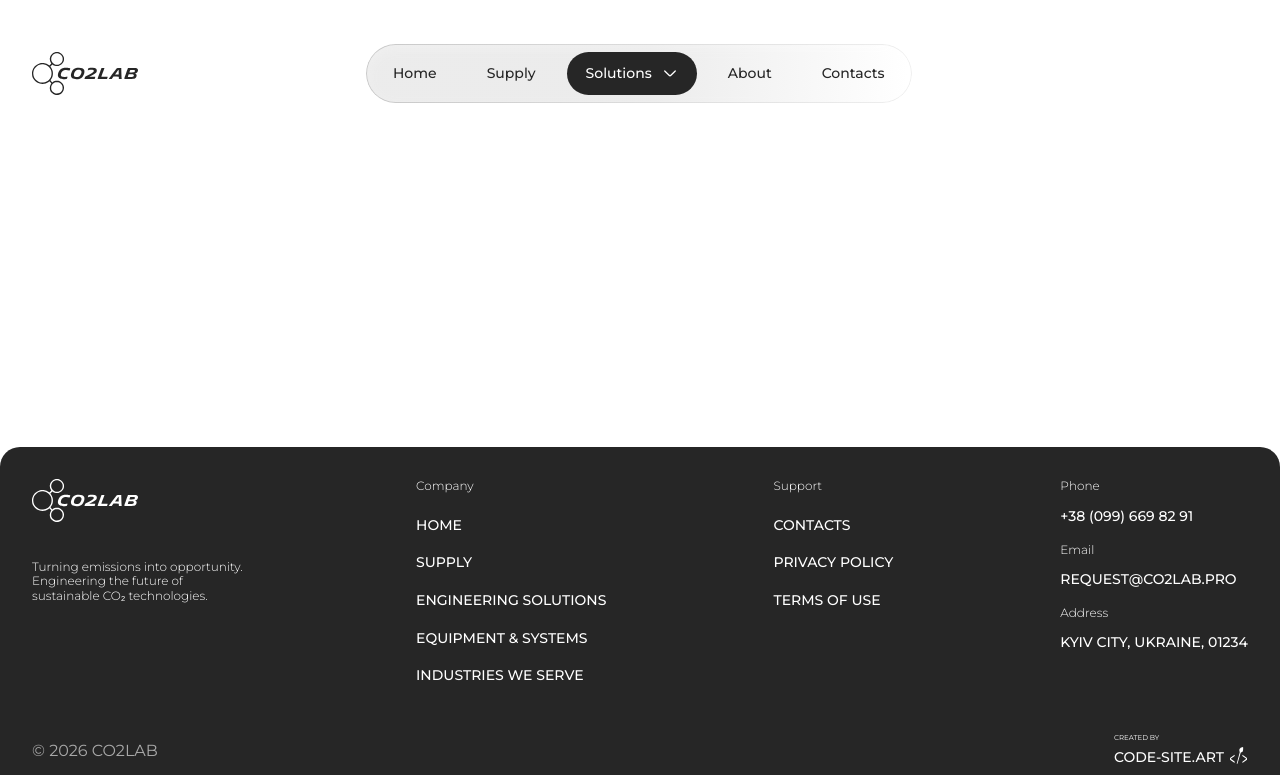
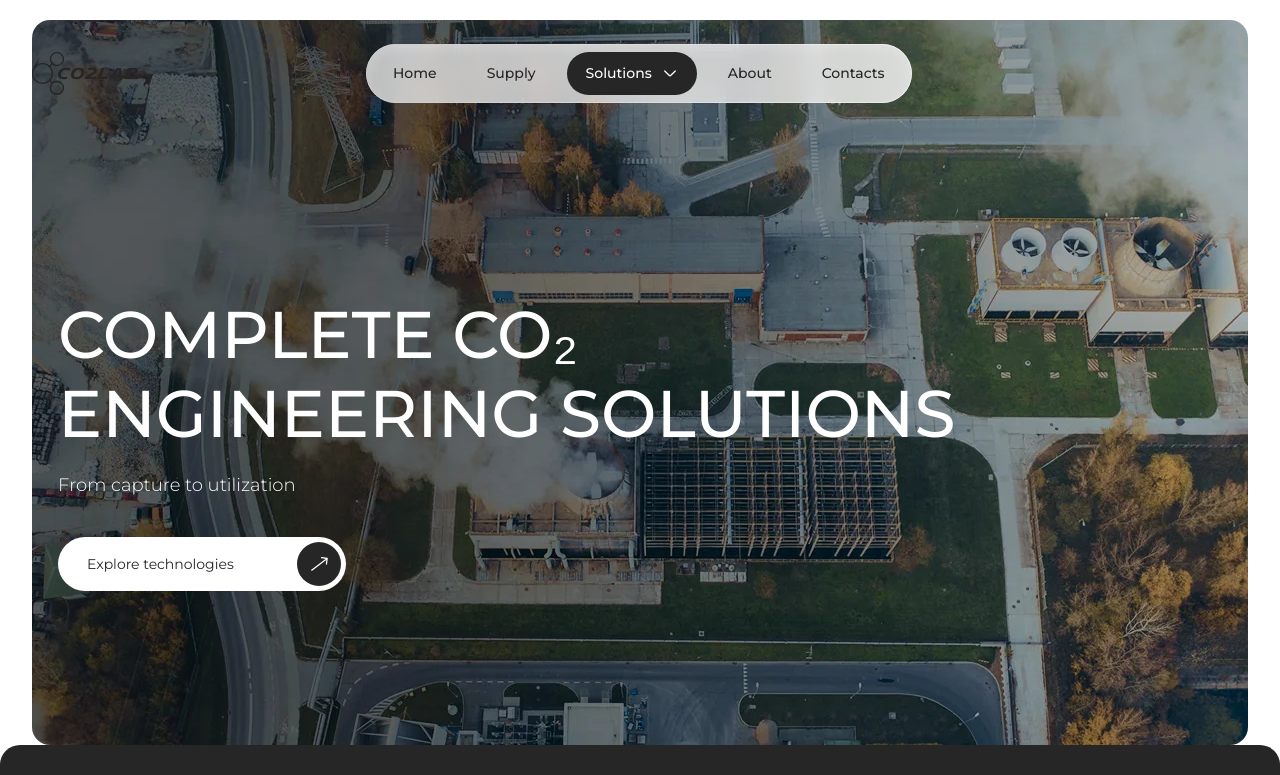
Before and after one commit to cyanidium-dev/co2lab, a Next.js app: page /solutions/engineering-solutions in a window 1280 px wide. Shown: the top 775 px of the page. Built offline with nearby package versions, Linux system fonts and the light colour scheme.

Commit message:
added hero section

```diff
--- a/src/app/solutions/engineering-solutions/page.tsx
+++ b/src/app/solutions/engineering-solutions/page.tsx
@@ -1,5 +1,9 @@
-import EngineeringSolutionsPage from "@/components/engineeringSolutionsPage/EngineeringSolutionsPage";
+import Hero from "@/components/engineeringSolutionsPage/hero/Hero";
 
 export default function EngineeringSolutions() {
-    return <EngineeringSolutionsPage />;
+  return (
+    <>
+      <Hero />
+    </>
+  );
 }
--- a/src/components/engineeringSolutionsPage/EngineeringSolutionsPage.tsx
+++ /dev/null
@@ -1,3 +0,0 @@
-export default function EngineeringSolutionsPage() {
-    return <></>;
-}
--- /dev/null
+++ b/src/components/engineeringSolutionsPage/hero/Hero.tsx
@@ -0,0 +1,36 @@
+import MainButton from "@/components/shared/buttons/MainButton";
+import Container from "@/components/shared/container/Container";
+import PageTitle from "@/components/shared/titles/PageTitle";
+import Image from "next/image";
+
+export default function Hero() {
+  return (
+    <section className="pt-[72px] pb-4 lg:pt-5 lg:pb-0">
+      <Container>
+        <div className="relative px-3 lg:px-6.5 py-[168px] lg:pt-[275px] lg:pb-[154px] rounded-[18px] overflow-hidden">
+          {" "}
+          <Image
+            src="/images/engineeringSolutionsPage/hero/hero.webp"
+            alt="Hero"
+            fill
+            priority
+            fetchPriority="high"
+            className="object-cover -z-10"
+          />
+          <PageTitle className="max-w-[304px] lg:max-w-[903px] mb-4 lg:mb-5.5 mx-auto lg:mx-0 text-white text-center lg:text-left">
+            Complete CO₂ Engineering Solutions
+          </PageTitle>
+          <p className="mb-6 lg:mb-10 text-white text-center lg:text-left">
+            From capture to utilization
+          </p>
+          <MainButton
+            variant="white"
+            className="sm:max-w-[288px] mx-auto lg:mx-0"
+          >
+            Explore technologies
+          </MainButton>
+        </div>
+      </Container>
+    </section>
+  );
+}
```
Also changed, not shown: public/images/engineeringSolutionsPage/hero/hero.webp (added).
